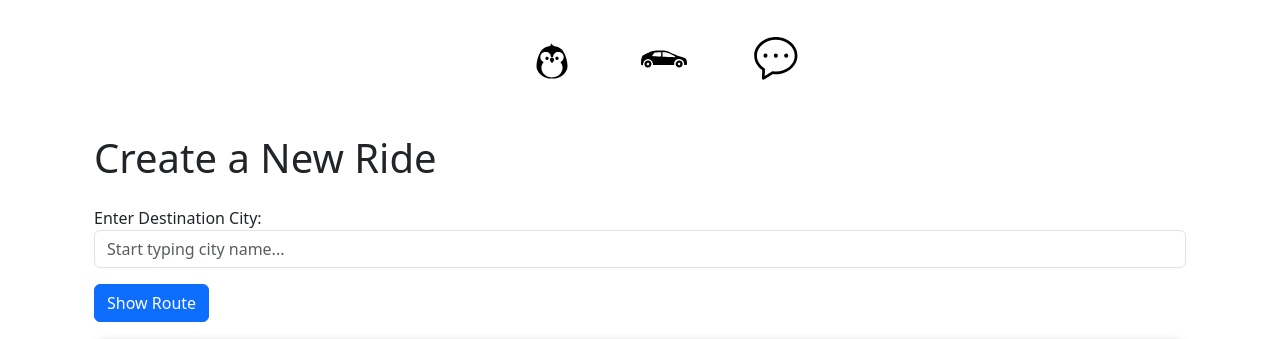
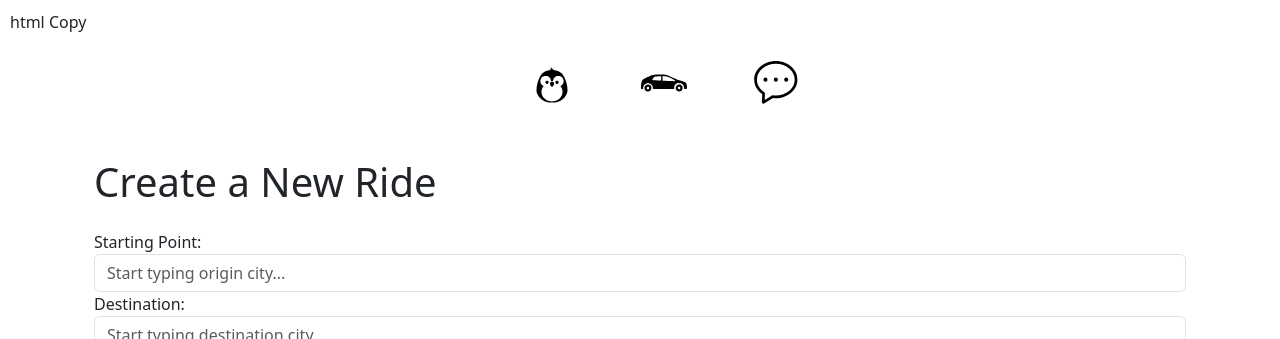
Before and after one commit to BakirBukvic/prvi_korak_hackathon, a Django app: page /rides//make_ride in a window 1280 px wide. Shown: the top 339 px of the page. Run offline with Django 5.2, Linux system fonts and the light colour scheme; some libraries are stand-ins or nearby versions.

```diff
--- a/rides/templates/make_ride.html
+++ b/rides/templates/make_ride.html
@@ -1,3 +1,5 @@
+html
+Copy
 {% extends 'base.html' %}
 
 {% block content %}
@@ -5,20 +7,33 @@
     <h1 class="mb-4">Create a New Ride</h1>
 
     <form id="rideForm">
+        <!-- Origin Input -->
         <div class="form-group">
-            <label for="citySearch">Enter Destination City:</label>
-            <input type="text" id="citySearch" name="city" class="form-control" placeholder="Start typing city name..." required>
-            <div class="invalid-feedback">Please select a city from the dropdown.</div>
+            <label for="originSearch">Starting Point:</label>
+            <input type="text" id="originSearch" name="origin" class="form-control" placeholder="Start typing origin city..." required>
+            <div class="invalid-feedback">Please select a starting point from the dropdown.</div>
         </div>
 
-        <!-- Hidden inputs to store the selected place data -->
-        <input type="hidden" id="selectedPlaceId" name="place_id">
-        <input type="hidden" id="latitude" name="latitude">
-        <input type="hidden" id="longitude" name="longitude">
+        <!-- Destination Input -->
+        <div class="form-group">
+            <label for="destinationSearch">Destination:</label>
+            <input type="text" id="destinationSearch" name="destination" class="form-control" placeholder="Start typing destination city..." required>
+            <div class="invalid-feedback">Please select a destination from the dropdown.</div>
+        </div>
+
+        <!-- Hidden inputs for both origin and destination -->
+        <input type="hidden" id="origin_place_id" name="origin_place_id">
+        <input type="hidden" id="origin_latitude" name="origin_latitude">
+        <input type="hidden" id="origin_longitude" name="origin_longitude">
+
+        <input type="hidden" id="destination_place_id" name="destination_place_id">
+        <input type="hidden" id="destination_latitude" name="destination_latitude">
+        <input type="hidden" id="destination_longitude" name="destination_longitude">
 
         <button type="button" class="btn btn-primary mt-3" onclick="showRoute()">Show Route</button>
     </form>
 
+    <!-- Rest of the HTML remains the same -->
     <div id="routeOptions" class="mt-3" style="display: none;">
         <h4>Available Routes:</h4>
         <div id="routesList" class="list-group"></div>
@@ -36,11 +51,9 @@
         </div>
     </div>
 
-    <!-- Map container -->
     <div id="map" style="height: 500px; width: 100%; margin-top: 20px;"></div>
 </div>
 
-<!-- Add Google Maps API with Places and Directions libraries -->
 <script src="https://maps.googleapis.com/maps/api/js?key=AIzaSyCYNmHSbg3hBxI5CFQUWPlJsMPjzcvtzII&libraries=places,directions&callback=initAutocomplete" async defer></script>
 
 <script>
@@ -49,33 +62,36 @@
 let directionsRenderer;
 
 function initAutocomplete() {
-        const input = document.getElementById('citySearch');
-        const options = {
+    // Initialize both autocompletes
+    const initAutocompleteFor = (elementId, prefix) => {
+        const input = document.getElementById(elementId);
+        const autocomplete = new google.maps.places.Autocomplete(input, {
             types: ['(cities)'],
             fields: ['place_id', 'name', 'geometry']
-        };
-
-        const autocomplete = new google.maps.places.Autocomplete(input, options);
+        });
 
         autocomplete.addListener('place_changed', () => {
             const place = autocomplete.getPlace();
-
             if (!place.geometry) {
                 input.classList.add('is-invalid');
                 return;
             }
 
             input.classList.remove('is-invalid');
-            document.getElementById('selectedPlaceId').value = place.place_id;
-            document.getElementById('latitude').value = place.geometry.location.lat();
-            document.getElementById('longitude').value = place.geometry.location.lng();
+            document.getElementById(`${prefix}_place_id`).value = place.place_id;
+            document.getElementById(`${prefix}_latitude`).value = place.geometry.location.lat();
+            document.getElementById(`${prefix}_longitude`).value = place.geometry.location.lng();
         });
+    };
+
+    // Initialize both origin and destination autocompletes
+    initAutocompleteFor('originSearch', 'origin');
+    initAutocompleteFor('destinationSearch', 'destination');
 
     // Initialize map
-        const sarajevo = { lat: 43.8563, lng: 18.4131 };
     map = new google.maps.Map(document.getElementById('map'), {
-            zoom: 12,
-            center: sarajevo
+        zoom: 7,
+        center: {lat: 43.8563, lng: 18.4131} // Default center
     });
 
     directionsService = new google.maps.DirectionsService();
@@ -84,22 +100,29 @@
 }
 
 function showRoute() {
-    const destinationLat = parseFloat(document.getElementById('latitude').value);
-    const destinationLng = parseFloat(document.getElementById('longitude').value);
+    const originLat = parseFloat(document.getElementById('origin_latitude').value);
+    const originLng = parseFloat(document.getElementById('origin_longitude').value);
+    const destLat = parseFloat(document.getElementById('destination_latitude').value);
+    const destLng = parseFloat(document.getElementById('destination_longitude').value);
 
-    if (!destinationLat || !destinationLng) {
-        document.getElementById('citySearch').classList.add('is-invalid');
+    // Validate both inputs
+    if (!originLat || !originLng) {
+        document.getElementById('originSearch').classList.add('is-invalid');
+        return;
+    }
+    if (!destLat || !destLng) {
+        document.getElementById('destinationSearch').classList.add('is-invalid');
         return;
     }
 
-    const sarajevo = { lat: 43.8563, lng: 18.4131 };
-    const destination = { lat: destinationLat, lng: destinationLng };
+    const origin = { lat: originLat, lng: originLng };
+    const destination = { lat: destLat, lng: destLng };
 
     const request = {
-        origin: sarajevo,
+        origin: origin,
         destination: destination,
         travelMode: 'DRIVING',
-        provideRouteAlternatives: true, // Enable multiple routes
+        provideRouteAlternatives: true,
         unitSystem: google.maps.UnitSystem.METRIC
     };
 
```
Also changed, not shown: rides/views.py (line endings or trailing spaces). Lines whose indentation alone changed are shown as unchanged.
